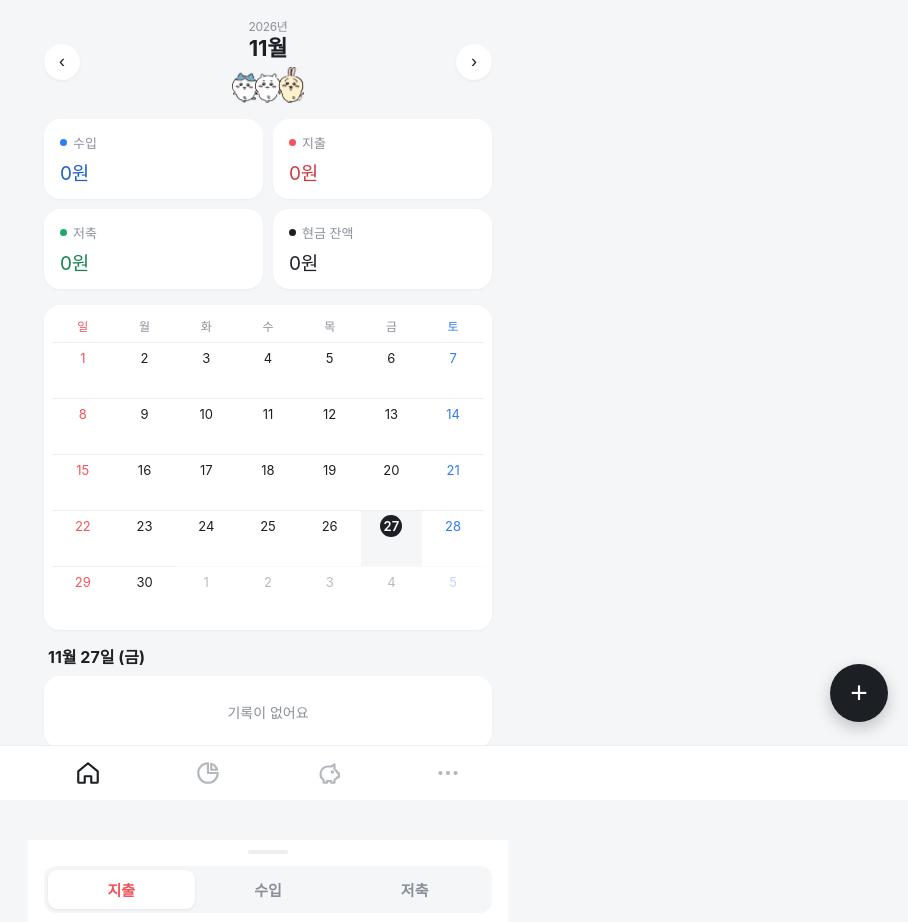
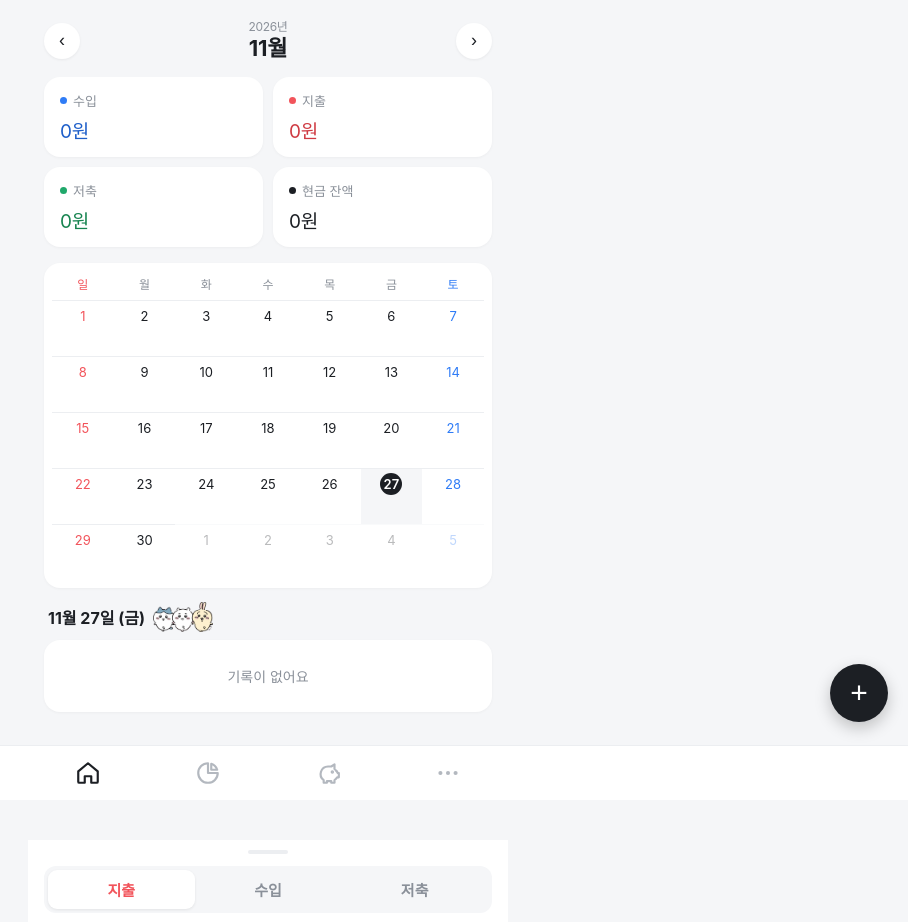
Before and after one commit to yeah1-hub/moneybook, a plain HTML site: page index.html in a window 1280 px wide. Shown: the whole page, without its empty margins (372-1280 px from the left). After the commit the page ends 886 px from the top, so only its background shows below. Drawn offline with Linux system fonts and the light colour scheme.

Commit message:
꾸미기 그림을 선택한 날짜 기록 제목 옆으로 이동
Co-Authored-By: Claude Opus 5.5 <noreply@anthropic.com>
Claude-Session: https://claude.ai/code/session_011oaEHzhm8bGRksH32MX5yN

```diff
--- a/index.html
+++ b/index.html
@@ -47,9 +47,9 @@
   .month-bar h1 { font-size: 22px; font-weight: 700; letter-spacing: -0.3px; }
   .month-bar h1 { text-align: center; line-height: 1.15; }
   .month-bar h1 .year { display: block; font-size: 12px; font-weight: 400; color: var(--sub); margin-bottom: 2px; }
-  /* 월 아래 꾸미기 그림 */
-  .month-center { display: flex; flex-direction: column; align-items: center; }
-  .month-deco { height: 36px; width: auto; margin-top: 6px; pointer-events: none; }
+  /* 기록 제목(날짜) 옆 꾸미기 그림 */
+  .records-head .title-wrap { display: flex; align-items: center; gap: 8px; }
+  .records-deco { height: 30px; width: auto; pointer-events: none; }
   .nav-btn {
     width: 36px; height: 36px; border: none; border-radius: 50%;
     background: var(--card); color: var(--text); font-size: 18px; cursor: pointer;
@@ -97,7 +97,7 @@
 
   /* 선택한 날짜 기록 */
   .records { margin-top: 14px; padding-bottom: 90px; }
-  .records-head { display: flex; justify-content: space-between; align-items: baseline; padding: 0 4px 8px; }
+  .records-head { display: flex; justify-content: space-between; align-items: center; padding: 0 4px 8px; }
   .records-head h3 { font-size: 16px; font-weight: 700; }
   .records-head .day-sum { font-size: 12px; color: var(--sub); }
   .record-list { background: var(--card); border-radius: 16px; box-shadow: 0 1px 3px rgba(0,0,0,0.04); overflow: hidden; }
@@ -347,10 +347,7 @@
 <section class="page active" id="page-home">
   <div class="month-bar">
     <button class="nav-btn" id="prevBtn" aria-label="이전 달">‹</button>
-    <div class="month-center">
-      <h1 id="monthTitle"></h1>
-      <img class="month-deco" src="deco.png" alt="">
-    </div>
+    <h1 id="monthTitle"></h1>
     <button class="nav-btn" id="nextBtn" aria-label="다음 달">›</button>
   </div>
 
@@ -384,7 +381,7 @@
     </div>
   </div>
   <div class="records">
-    <div class="records-head"><h3 id="recordsTitle"></h3><span class="day-sum" id="recordsSum"></span></div>
+    <div class="records-head"><div class="title-wrap"><h3 id="recordsTitle"></h3><img class="records-deco" src="deco.png" alt=""></div><span class="day-sum" id="recordsSum"></span></div>
     <div class="record-list" id="recordList"></div>
   </div>
 </section>
```
